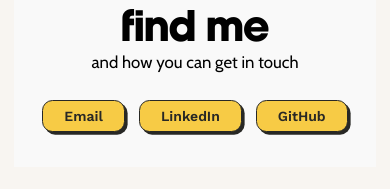
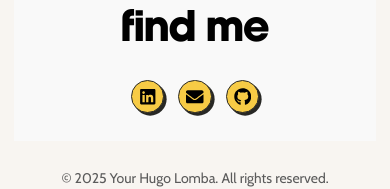
Before and after one commit to hugolomba/portfolio-2025, a React (Vite) app: page / in a window 390 px wide. Shown: the part 4705-4894 px from the top of the page. Built offline with nearby package versions, Linux system fonts and the light colour scheme.

Commit message:
changed social button

```diff
--- a/src/components/ContactSection.tsx
+++ b/src/components/ContactSection.tsx
@@ -1,18 +1,19 @@
 import Button from "./Button";
 import style from "./ContactSection.module.css";
+import SocialLinks from "./SocialLinks";
 
 export default function ContactSection() {
   return (
     <section id="contact" className={style.contactSection}>
         <div className={style.contactHeader}>
       <h2 className={style.contactTitle}>How you can find me</h2>
-      <p className={style.contactDescription}>and how you can get in touch</p>
       </div>
-      <ul className={style.contactList}>
+      {/* <ul className={style.contactList}>
         <li className={style.contactItem}><Button btnType="link" onClick={() => window.open("mailto:yourname@example.com")}>Email</Button></li>
         <li className={style.contactItem}><Button btnType="link" onClick={() => window.open("https://linkedin.com/in/yourprofile")}>LinkedIn</Button></li>
         <li className={style.contactItem}><Button btnType="link" onClick={() => window.open("https://github.com/yourusername")}>GitHub</Button></li>
-      </ul>
+      </ul> */}
+      <SocialLinks />
     </section>
   );
 }
--- a/src/components/HamburgerButton.module.css
+++ b/src/components/HamburgerButton.module.css
@@ -9,6 +9,7 @@
   cursor: pointer;
   padding: 0;
   z-index: 10;
+  display: none;
 }
 
 .line {
@@ -31,3 +32,11 @@
 .line3 {
   transform: rotate(-45deg) translate(5px, -5px);
 }
+
+
+
+@media (max-width: 768px) {
+  .hamburger {
+    display: flex;
+  }
+}
--- a/src/components/Nav.tsx
+++ b/src/components/Nav.tsx
@@ -3,6 +3,7 @@ import styles from './Nav.module.css'
 import logo1 from '../assets/logo1.png'
 import HamburgerButton from './HamburgerButton'
 import { useState } from 'react'
+import SocialLinks from './SocialLinks'
 
 
 export default function Nav() {
@@ -24,13 +25,10 @@ export default function Nav() {
           <li><a href='#aboutMe' onClick={() => setIsOpen(false)}>About</a></li>
           <li><a href='#projects' onClick={() => setIsOpen(false)}>Projects</a></li>
           <li><a href='#blog' onClick={() => setIsOpen(false)}>Blog</a></li>
-          <li><Button btnType='button' href="#contact" onClick={() => setIsOpen(false)}>Contact</Button></li>
+          {/* <li><Button btnType='button' href="#contact" onClick={() => setIsOpen(false)}>Contact</Button></li> */}
+          <SocialLinks  />
         </ul>
-        {/* <ul>
-          <li>Linkedin</li>
-          <li>Github</li>
-          <li>Twitter</li>
-        </ul> */}
+
         </>
       )}
 
--- /dev/null
+++ b/src/components/SocialLinks.module.css
@@ -0,0 +1,47 @@
+.container {
+  display: flex;
+  gap: 1rem;
+  flex-direction: row;
+  align-items: center;
+  justify-content: center;
+}
+.link {
+border: 0.125rem solid var(--new--titles);
+background-color: var(--main-yellow);
+/* color: antiquewhite; */
+box-shadow: 0.1875rem 0.1875rem 0 0 var(--new--titles);
+border-radius: 5rem;
+/* place-content: center; */
+/* align-items: center; */
+padding: 0.5rem;
+font-size: 0.1rem;
+/* font-family: "Unigeo", Arial, sans-serif; */
+/* font-weight: 600; */
+text-decoration: none;
+transition: box-shadow 0.25s cubic-bezier(.645,.045,.355,1), transform 0.25s cubic-bezier(.645,.045,.355,1);
+
+
+transition: all 0.5s;
+
+}
+.link:hover {
+  background-color: var(--main-yellow);
+  text-transform: uppercase;
+}
+
+.icon {
+    /* font-size: 0.5rem; */
+    width: 2.5rem;
+    height: 1.5rem;
+}
+
+@media screen and (max-width: 768px) {
+  .link {
+    padding: 0.5rem;
+  }
+
+  .icon {
+    width: 1.25rem;
+    height: 1.25rem;
+  }
+}
--- /dev/null
+++ b/src/components/SocialLinks.tsx
@@ -0,0 +1,18 @@
+import { FaLinkedin, FaEnvelope, FaGithub } from "react-icons/fa";
+import styles from './SocialLinks.module.css';
+
+export default function SocialLinks() {
+  return (
+    <div className={styles.container}>
+        <a className={styles.link} href="https://www.linkedin.com/in/hugo-miranda-dev/" target="_blank" rel="noopener noreferrer">
+            <FaLinkedin className={styles.icon} size={24} />
+        </a>
+        <a className={styles.link} href="mailto:hugo.miranda.dev@gmail.com">
+            <FaEnvelope className={styles.icon} size={24} />
+        </a>
+        <a className={styles.link} href="https://github.com/hugo-miranda" target="_blank" rel="noopener noreferrer">
+            <FaGithub className={styles.icon} size={24} />
+        </a>
+    </div>
+  );
+}
```
